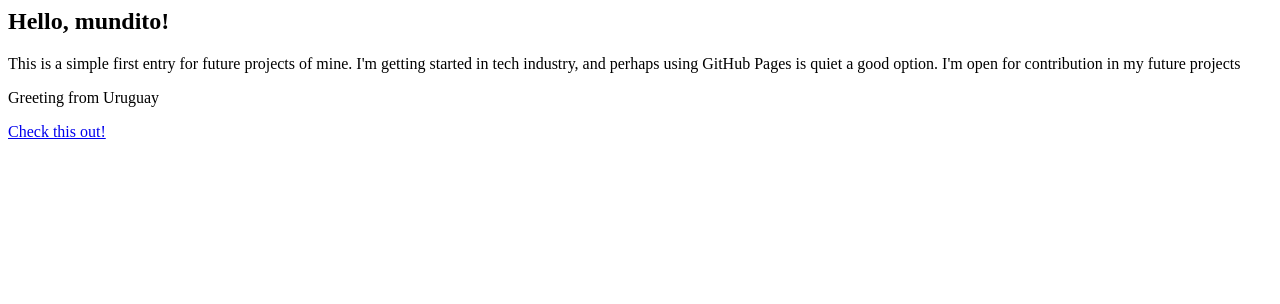
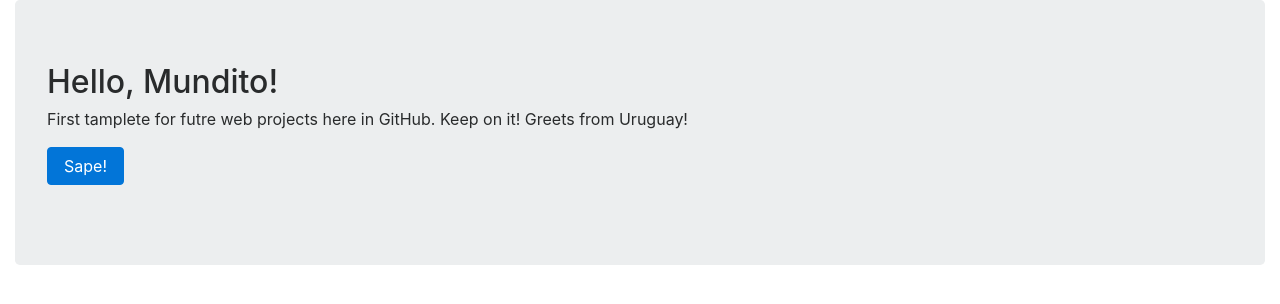
Before and after one commit to Tetfretguru/Tetfretguru.github.io, a plain HTML site: page index.html in a window 1280 px wide. Drawn offline with Linux system fonts and the light colour scheme.

Commit message:
Estilos, fuentes y html modificado

```diff
--- a/index.html
+++ b/index.html
@@ -1,18 +1,42 @@
-<div class="container-fluid">
+<!DOCTYPE html>
+<html lang="en">
+  <head>
+    <meta charset="utf-8">
+    <meta http-equiv="X-UA-Compatible" content="IE=edge">
+    <meta name="viewport" content="width=device-width, initial-scale=1">
+
+    <title>Bootstrap 4, from LayoutIt!</title>
+
+    <meta name="description" content="Source code generated using layoutit.com">
+    <meta name="author" content="LayoutIt!">
+
+    <link href="css/bootstrap.min.css" rel="stylesheet">
+    <link href="css/style.css" rel="stylesheet">
+
+  </head>
+  <body>
+
+    <div class="container-fluid">
 	<div class="row">
 		<div class="col-md-12">
 			<div class="jumbotron">
 				<h2>
-					Hello, mundito!
+					Hello, Mundito!
 				</h2>
 				<p>
-					This is a simple first entry for future projects of mine. I'm getting started in tech industry, and perhaps using GitHub Pages is quiet a good option. I'm open for contribution in my future projects
+                First tamplete for futre web projects here in GitHub. Keep on it!
+                Greets from Uruguay!
                 </p>
-                <p>Greeting from Uruguay</p>
 				<p>
-					<a class="btn btn-primary btn-large" href="#">Check this out!</a>
+					<a class="btn btn-primary btn-large" href="#">Sape!</a>
 				</p>
 			</div>
 		</div>
 	</div>
 </div>
+
+    <script src="js/jquery.min.js"></script>
+    <script src="js/bootstrap.min.js"></script>
+    <script src="js/scripts.js"></script>
+  </body>
+</html>
```
